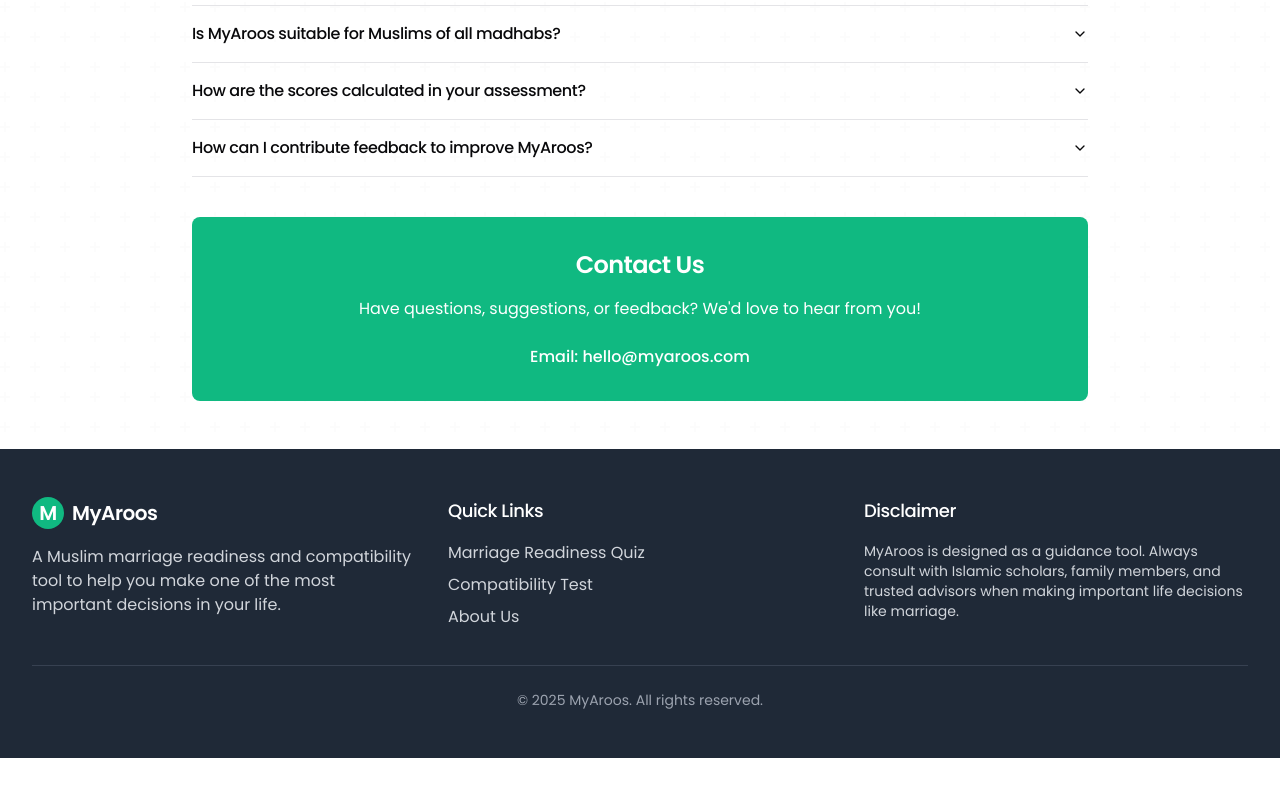
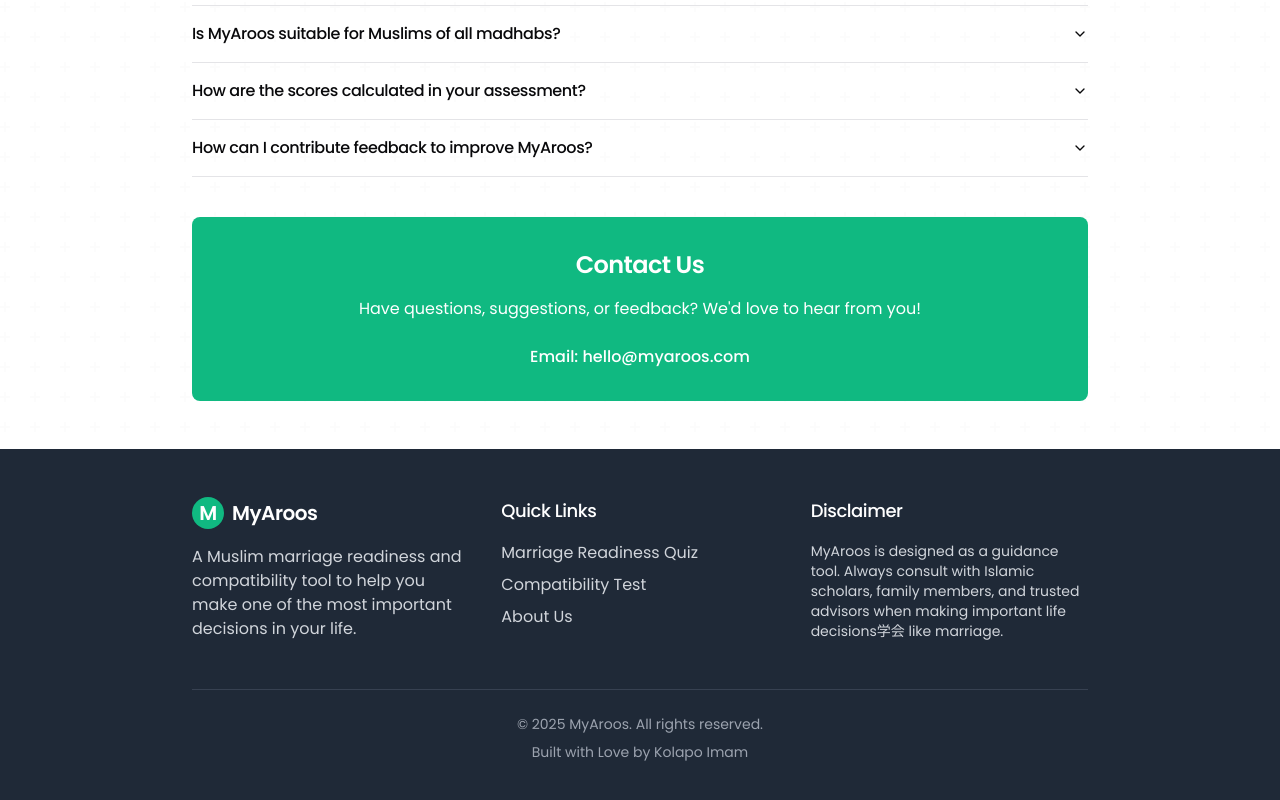
Before and after one commit to kolapoimam/myaroos-matchmaker, a React (Vite) app: page /about in a window 1280 px wide. Shown: the part 1018-1818 px from the top of the page. Before the commit the page ends 1776 px from the top, so only its background shows below. Built offline with nearby package versions, Linux system fonts and the light colour scheme.

Commit message:
Update Footer.tsx

```diff
--- a/src/components/Footer.tsx
+++ b/src/components/Footer.tsx
@@ -1,56 +1,77 @@
-
 import { Link } from "react-router-dom";
 
 export default function Footer() {
   const currentYear = new Date().getFullYear();
 
   return (
-    <footer className="bg-brand-black text-white py-12 font-poppins">
-      <div className="container-custom">
-        <div className="grid grid-cols-1 md:grid-cols-3 gap-8">
-          <div>
+    <footer className="bg-brand-black text-white py-12">
+      <div className="container-custom flex flex-col items-center">
+        <div className="grid grid-cols-1 md:grid-cols-3 gap-8 w-full max-w-4xl text-center md:text-left">
+          <div className="flex flex-col items-center md:items-start">
             <h3 className="font-semibold text-xl mb-4 flex items-center gap-2">
               <div className="relative w-8 h-8 bg-brand-green rounded-full flex items-center justify-center text-white font-semibold text-xl">
                 M
               </div>
-              <Link to="/" className="hover:text-brand-green transition-colors">MyAroos</Link>
+              <Link to="/" className="hover:text-brand-green transition-colors">
+                MyAroos
+              </Link>
             </h3>
             <p className="text-gray-300 mb-4">
               A Muslim marriage readiness and compatibility tool to help you make one of the most important decisions in your life.
             </p>
           </div>
 
-          <div>
+          <div className="flex flex-col items-center md:items-start">
             <h4 className="font-medium text-lg mb-4">Quick Links</h4>
             <ul className="space-y-2">
               <li>
-                <Link to="/marriage-readiness" className="text-gray-300 hover:text-brand-green transition-colors">
+                <Link
+                  to="/marriage-readiness"
+                  className="text-gray-300 hover:text-brand-green transition-colors"
+                >
                   Marriage Readiness Quiz
                 </Link>
               </li>
               <li>
-                <Link to="/compatibility" className="text-gray-300 hover:text-brand-green transition-colors">
+                <Link
+                  to="/compatibility"
+                  className="text-gray-300 hover:text-brand-green transition-colors"
+                >
                   Compatibility Test
                 </Link>
               </li>
               <li>
-                <Link to="/about" className="text-gray-300 hover:text-brand-green transition-colors">
+                <Link
+                  to="/about"
+                  className="text-gray-300 hover:text-brand-green transition-colors"
+                >
                   About Us
                 </Link>
               </li>
             </ul>
           </div>
 
-          <div>
+          <div className="flex flex-col items-center md:items-start">
             <h4 className="font-medium text-lg mb-4">Disclaimer</h4>
             <p className="text-gray-300 text-sm">
-              MyAroos is designed as a guidance tool. Always consult with Islamic scholars, family members, and trusted advisors when making important life decisions like marriage.
+              MyAroos is designed as a guidance tool. Always consult with Islamic scholars, family members, and trusted advisors when making important life decisions学会 like marriage.
             </p>
           </div>
         </div>
 
-        <div className="border-t border-gray-700 mt-8 pt-6 text-center text-gray-400 text-sm">
-          <p>&copy; {currentYear} MyAroos. All rights reserved.</p>
+        <div className="border-t border-gray-700 mt-8 pt-6 text-center text-gray-400 text-sm w-full max-w-4xl">
+          <p>© {currentYear} MyAroos. All rights reserved.</p>
+          <p className="mt-2">
+            Built with Love by{' '}
+            <a
+              href="https://x.com/PiousGeek"
+              target="_blank"
+              rel="noopener noreferrer"
+              className="hover:text-brand-green transition-colors"
+            >
+              Kolapo Imam
+            </a>
+          </p>
         </div>
       </div>
     </footer>
```
